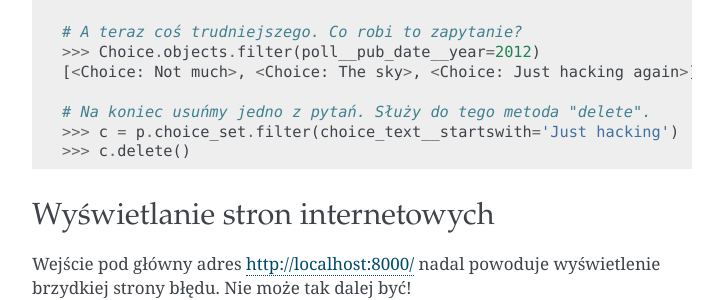
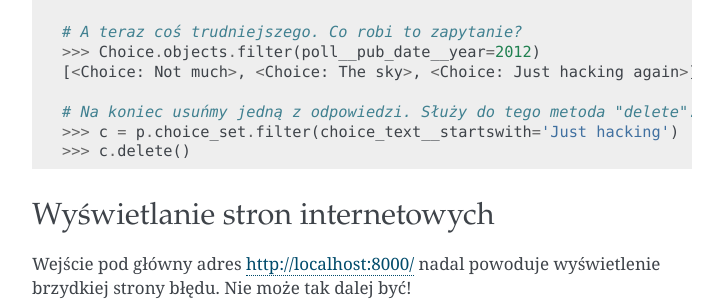
Before and after one commit to ggcarrots/django-carrots, a Sphinx documentation site: the page built from source/django_in_action.rst, in a window 1280 px wide and 900 px high, scrolled down 10598 px. Shown: the part 157-457 px from the top of the window, without its empty margins (388-1111 px from the left). Built offline with Sphinx 7.4.7, drawn with Linux system fonts in a browser that asks for light colours; formulas are drawn with MathJax 3.

Commit message:
Fixed minor misnaming in a comment

```diff
--- a/source/django_in_action.rst
+++ b/source/django_in_action.rst
@@ -527,7 +527,7 @@ Możemy też uzyskać dostęp do odpowiedzi (``Choice``) na pytania:
     >>> Choice.objects.filter(poll__pub_date__year=2012)
     [<Choice: Not much>, <Choice: The sky>, <Choice: Just hacking again>]
 
-    # Na koniec usuńmy jedno z pytań. Służy do tego metoda "delete".
+    # Na koniec usuńmy jedną z odpowiedzi. Służy do tego metoda "delete".
     >>> c = p.choice_set.filter(choice_text__startswith='Just hacking')
     >>> c.delete()
 
```
